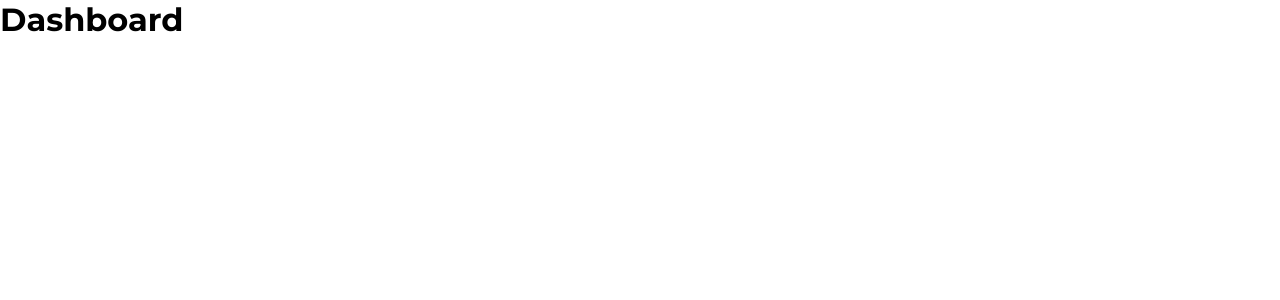
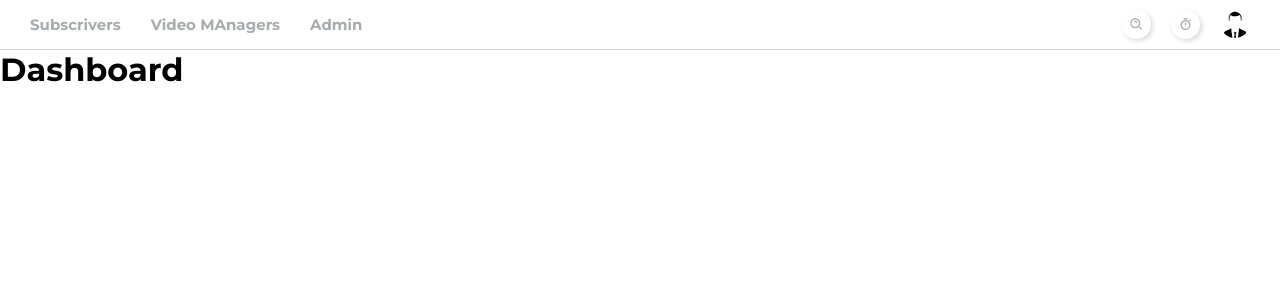
Before and after one commit to anaghrajdev007/admin-mo, a React (Create React App) app in the folder frontend/: page / in a window 1280 px wide. Shown: the top 300 px of the page. Built offline with nearby package versions, Linux system fonts and the light colour scheme.

Commit message:
Navbar Finished
NAvbar Finished

```diff
--- a/frontend/public/index.html
+++ b/frontend/public/index.html
@@ -10,7 +10,7 @@
       content="Web site created using create-react-app"
     />
     <link rel="apple-touch-icon" href="%PUBLIC_URL%/logo192.png" />
-    <link rel="stylesheet" href="boxicons.min.css">
+    <link href='https://unpkg.com/boxicons@2.1.4/css/boxicons.min.css' rel='stylesheet'>
     <!--
       manifest.json provides metadata used when your web app is installed on a
       user's mobile device or desktop. See https://developers.google.com/web/fundamentals/web-app-manifest/
@@ -25,6 +25,7 @@
       work correctly both with client-side routing and a non-root public URL.
       Learn how to configure a non-root public URL by running `npm run build`.
     -->
+    <link rel="stylesheet" href="https://cdn.jsdelivr.net/npm/@fortawesome/fontawesome-free@6.2.1/css/fontawesome.min.css" integrity="sha384-QYIZto+st3yW+o8+5OHfT6S482Zsvz2WfOzpFSXMF9zqeLcFV0/wlZpMtyFcZALm" crossorigin="anonymous">
     <title>MotorOctane</title>
   </head>
   <body>
--- a/frontend/src/App.js
+++ b/frontend/src/App.js
@@ -1,4 +1,5 @@
 import {useState} from "react"
+import Navbar from "./components/navbar/Navbar";
 const App = () => {
   const[sidebarOpne, setSidebarOpen] = useState(false);
 
@@ -11,6 +12,7 @@ const App = () => {
   }
   return (
     <div className = "container">
+      <Navbar sidebarOpen={sidebarOpne} openSidebar={openSidebar}/>
       <h1>Dashboard</h1>
     </div>
   );
--- a/frontend/src/components/navbar/Navbar.css
+++ b/frontend/src/components/navbar/Navbar.css
@@ -0,0 +1,58 @@
+.navbar{
+    background-color: #fff;
+    grid-area: nav;
+    height: 60;
+    display: flex;
+    align-items: center;
+    justify-content: space-between;
+    padding: 0 30px 0 30px;
+    border-bottom: 1px solid lightgray;
+}
+.nav_icon{
+    display: none;
+}
+.nav_icon > i{
+    font-size: 26px;
+    color: #a5aaad;
+}
+.navbar__left > a {
+    margin-right: 30px;
+    text-decoration: none;
+    color: #a5aaad;
+    font-size: 15px;
+    font-weight: 700;
+}
+.navbar__left .active_link {
+    color: #265acc;
+    border-bottom: 3px solid #265acc !important;
+    padding-bottom: 12px;
+}
+.navbar__right{
+    display: flex;
+    justify-content: center;
+    align-items: center;
+}
+.navbar__right > a{
+    margin-left: 20px;
+    text-decoration: none;
+}
+.navbar__right >a >i {
+    color: #a5aaad;
+    font-size: 15px;
+    border-radius: 50px;
+    background-color: #fff;
+    box-shadow: 2px 2px 5px #d9d9d9, -2px -2px 5px #ffffff;
+    padding: 7px;
+}
+
+@media only screen and (max-width: 978px){
+    .nav_icon{
+        display: inline;
+    }
+}
+@media only screen and (max-width:480px){
+    .navbar__left{
+        display: none;
+    }
+
+}
--- a/frontend/src/components/navbar/Navbar.js
+++ b/frontend/src/components/navbar/Navbar.js
@@ -7,12 +7,23 @@ const Navbar = ({sidebarOpen, openSidebar}) => {
   return (
     <nav className="navbar">
     <div className="nav_icon" onClick={()=>openSidebar()}>
-        <i className="fa fa-bars"></i>
+    <i class='bx bx-menu'></i>
     </div>
     <div className="navbar__left">
-        <a href="#">Option</a>
-        <a href="#">option</a>
-        <a href="#"></a>
+        <a href="#">Subscrivers</a>
+        <a href="#">Video MAnagers</a>
+        <a href="#">Admin</a>
+    </div>
+    <div className="navbar__right">
+      <a href="">
+      <i class='bx bx-search-alt'></i>
+      </a>
+      <a href="#">
+      <i class='bx bx-stopwatch'></i>
+      </a>
+      <a href="#">
+        <img width="30" src={image} alt="avatar" />
+      </a>
     </div>
 
     </nav>
--- a/frontend/src/index.css
+++ b/frontend/src/index.css
@@ -57,7 +57,7 @@ body{
   "sidebar nav nav nav"
   "sidebar main nav nav";
 }
-@media only screen and (max-width: 978px){
+@media only screen and (min-width: 978px){
   .container{
     grid-template-columns: 1fr;
     grid-template-rows: 0.2fr 3fr;
```
